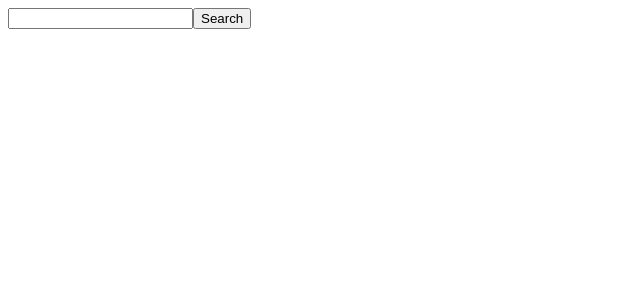
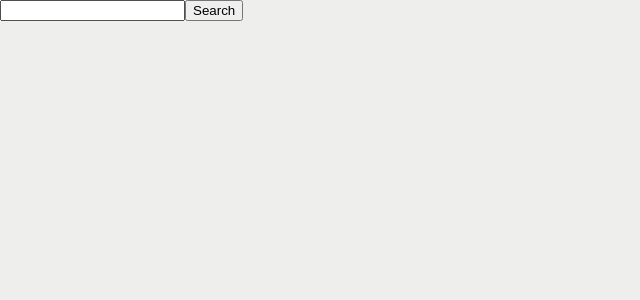
Before and after one commit to dhershman1/profile-viewer, a Nuxt app: page / in a window 1280 px wide. Shown: the top 300 px of the page, without its empty margins (0-640 px from the left). Built offline with nearby package versions, Linux system fonts and the light colour scheme.

Commit message:
Added: Start of styles

```diff
--- /dev/null
+++ b/assets/css/main.css
@@ -0,0 +1,62 @@
+:root {
+  --white: hsl(0, 0%, 100%);
+  --jet: hsl(120, 1%, 17%);
+  --dark: hsl(208, 37%, 20%);
+  --accent: hsl(228, 64%, 52%);
+  --highlight: hsl(228, 64%, 64%);
+  --shadow: hsla(0, 0%, 0%, 0.13);
+  --lightgrey: hsl(60, 3%, 93%);
+  background-color: var(--lightgrey);
+  color: var(--jet);
+
+  ::selection {
+    background-color: var(--highlight);
+    color: var(--white);
+  }
+}
+
+html,
+body {
+  height: 100vh;
+  margin: 0;
+}
+
+html {
+  overflow-y: scroll;
+}
+
+a {
+  text-decoration: none;
+  color: inherit;
+}
+
+/* Link styles */
+
+.link__anchor {
+  border-radius: 4px;
+  transition: all 0.16s linear;
+  display: flex;
+  align-items: center;
+  padding: 0.1rem 0.2rem;
+}
+
+.link__wrapper {
+  display: inline-block
+}
+
+.link__icon {
+  transition: all 0.16s linear;
+  opacity: 0;
+  width: 1rem;
+  height: 1rem;
+}
+
+.link__anchor:hover {
+  background-color: var(--lightgrey);
+}
+
+.link__anchor:hover .link__icon {
+  opacity: 1;
+}
+
+/* Card Styles */
--- a/nuxt.config.ts
+++ b/nuxt.config.ts
@@ -4,5 +4,5 @@ export default defineNuxtConfig({
     '@pinia/nuxt'
   ],
   devtools: { enabled: true },
-  css: ['animate.css']
+  css: ['animate.css', '~/assets/css/main.css']
 })
--- a/pages/user/[user].vue
+++ b/pages/user/[user].vue
@@ -1,5 +1,4 @@
 <script setup>
-const profileStore = useProfileStore()
 const route = useRoute()
 
 const profile = await useFetch(`https://api.github.com/users/${route.params.user}`, {
@@ -40,6 +39,8 @@ const repos = await useFetch(profile.data.value.repos_url, {
       {{ profile.data }}
     </pre>
 
+    <Anchor :href="'#'">dhershman1</Anchor>
+
     <ol>
       <li v-for="repo in repos.data.value" :key="repo.id">
         {{ repo.name }}
```
